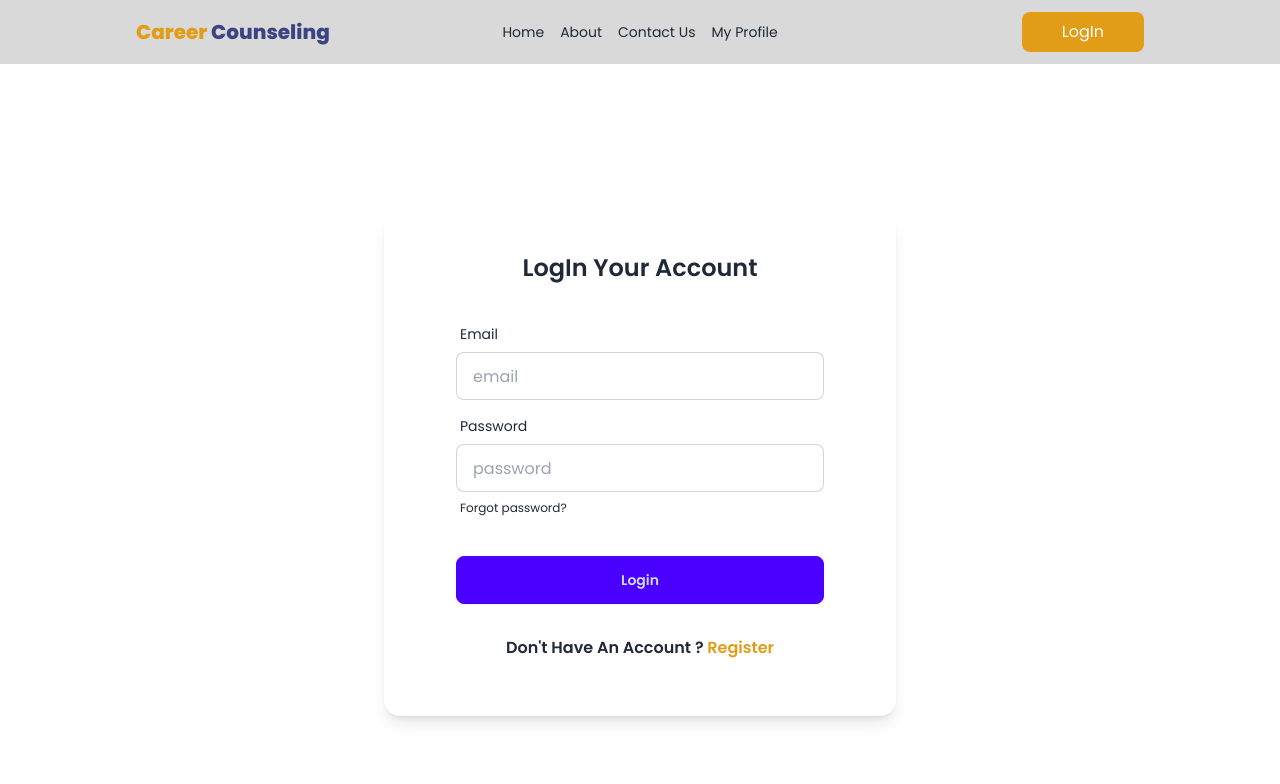
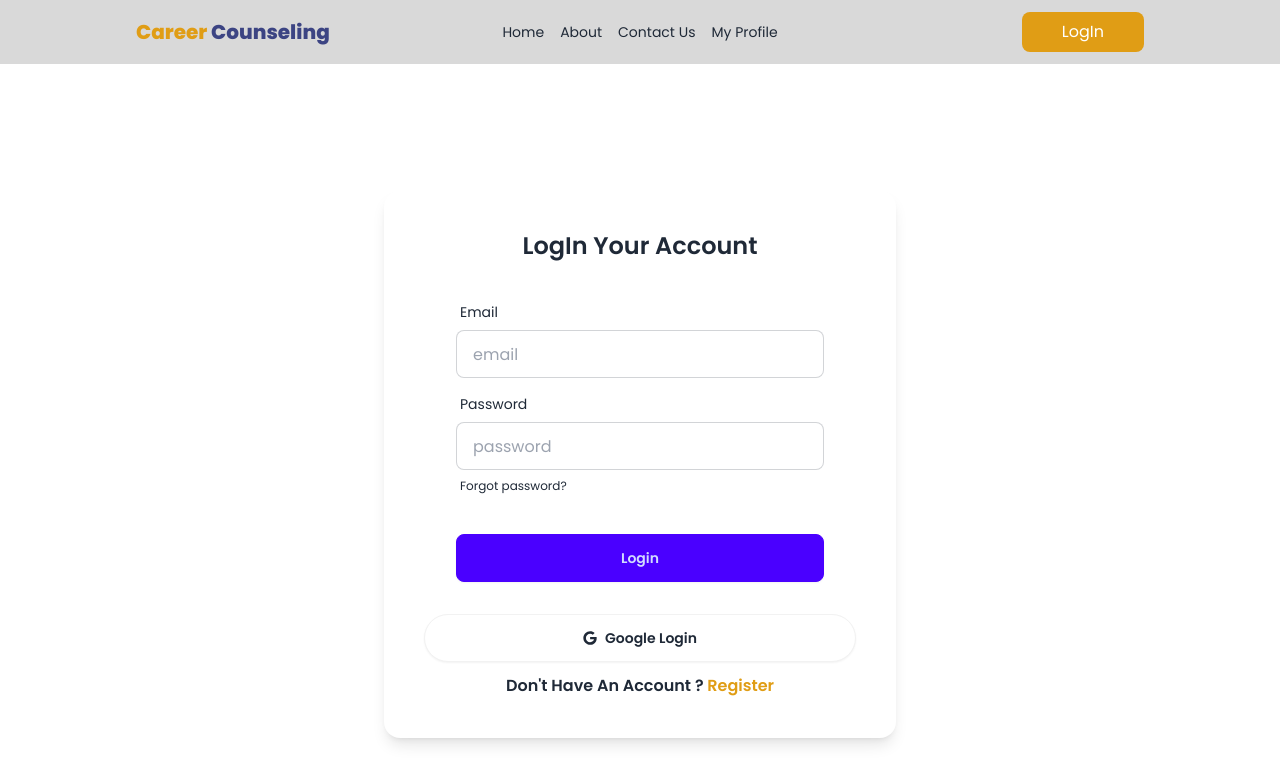
Before and after one commit to utshasaha16/career-counseling, a React (Vite) app: page /auth/logIn in a window 1280 px wide. Shown: the top 784 px of the page. Built offline with nearby package versions, Linux system fonts and the light colour scheme; no server answers.

Commit message:
password validation in ragister form

```diff
--- a/package.json
+++ b/package.json
@@ -17,6 +17,7 @@
     "react-dom": "^18.3.1",
     "react-icons": "^5.3.0",
     "react-router-dom": "^6.28.0",
+    "react-toastify": "^10.0.6",
     "sort-by": "^1.2.0",
     "swiper": "^11.1.14"
   },
--- a/src/components/LogIn/LogIn.jsx
+++ b/src/components/LogIn/LogIn.jsx
@@ -1,20 +1,45 @@
+import { useContext } from "react";
 import { Link } from "react-router-dom";
+import { AuthContext } from "../Provider/AuthProvider";
+import { FaGoogle } from "react-icons/fa";
+// import { ToastContainer, toast } from "react-toastify";
 
 const LogIn = () => {
+  const { userLogin, setUser, googleLogin } = useContext(AuthContext);
+  const handleLogInForm = (e) => {
+    e.preventDefault();
+    const form = new FormData(e.target);
+    const email = form.get("email");
+    const password = form.get("password");
+    console.log({ email, password });
+    userLogin(email, password)
+      .then((result) => {
+        const user = result.user;
+        setUser(user);
+        // toast.success("Successfully Logged In!")
+      })
+      .catch((error) => {
+        // toast.warn("Login Failed! Please check your email and password")
+        alert(error)
+      });
+  };
   return (
     <div className="min-h-screen flex justify-center items-center">
-        {/* <div>
+      {/* <div>
             <img src={} alt="" />
         </div> */}
       <div className="card bg-base-100 w-full max-w-lg shrink-0 shadow-lg p-10">
-        <h2 className="text-2xl font-semibold text-center">LogIn Your Account</h2>
-        <form className="card-body">
+        <h2 className="text-2xl font-semibold text-center">
+          LogIn Your Account
+        </h2>
+        <form onSubmit={handleLogInForm} className="card-body">
           <div className="form-control">
             <label className="label">
               <span className="label-text">Email</span>
             </label>
             <input
               type="email"
+              name="email"
               placeholder="email"
               className="input input-bordered"
               required
@@ -26,6 +51,7 @@ const LogIn = () => {
             </label>
             <input
               type="password"
+              name="password"
               placeholder="password"
               className="input input-bordered"
               required
@@ -40,7 +66,13 @@ const LogIn = () => {
             <button className="btn btn-primary">Login</button>
           </div>
         </form>
-        <p className="text-center font-semibold mb-4">Don't Have An Account ? <Link to="/auth/register" className="text-[#E09D15]">Register</Link></p>
+        <div onClick={googleLogin}><button className="btn w-full mb-3 bg-white rounded-full"><FaGoogle></FaGoogle> Google Login</button></div>
+        <p className="text-center font-semibold">
+          Don't Have An Account ?{" "}
+          <Link to="/auth/register" className="text-[#E09D15]">
+            Register
+          </Link>
+        </p>
       </div>
     </div>
   );
--- a/src/components/Provider/AuthProvider.jsx
+++ b/src/components/Provider/AuthProvider.jsx
@@ -1,5 +1,5 @@
 import { createContext, useEffect, useState } from "react";
-import { createUserWithEmailAndPassword, getAuth, onAuthStateChanged, signOut } from "firebase/auth";
+import { createUserWithEmailAndPassword, getAuth, GoogleAuthProvider, onAuthStateChanged, signInWithEmailAndPassword, signInWithPopup, signOut, updateProfile } from "firebase/auth";
 import app from "../../firebase/firebase.init";
 
 export const AuthContext = createContext()
@@ -8,8 +8,25 @@ const auth = getAuth(app)
 const AuthProvider = ({children}) => {
     const [user, setUser] = useState(null);
     console.log(user);
+    const googleProvider = new GoogleAuthProvider();
+
     const createNewUser = (email, password) => {
         return createUserWithEmailAndPassword(auth, email, password)
+    }
+
+    const userLogin = (email, password) => {
+
+        return signInWithEmailAndPassword(auth, email, password)
+    }
+
+    const updateUserProfile = (name, image) => {
+        updateProfile(auth.currentUser, {
+            displayName:name, photoURL:image
+        })
+    }
+
+    const googleLogin = () => {
+        return signInWithPopup(auth, googleProvider)
     }
 
     const logOut = () => {
@@ -20,7 +37,10 @@ const AuthProvider = ({children}) => {
         user,
         setUser,
         createNewUser,
-        logOut
+        logOut,
+        userLogin,
+        googleLogin,
+        updateUserProfile,
     }
 
     useEffect(() => {
--- a/src/components/Register/Register.jsx
+++ b/src/components/Register/Register.jsx
@@ -1,27 +1,42 @@
-import { useContext } from "react";
+import { useContext, useState } from "react";
 import { Link } from "react-router-dom";
 import { AuthContext } from "../Provider/AuthProvider";
+import { FaGoogle } from "react-icons/fa";
 
 const Register = () => {
-  const { createNewUser, setUser } = useContext(AuthContext);
+    const { createNewUser, setUser, googleLogin } = useContext(AuthContext);
+    const [error, setError] = useState("")
     const handleRegisterFormSubmit = (e) => {
         e.preventDefault();
+        setError("")
         const form = new FormData(e.target);
         const name = form.get("name");
         const photo = form.get("photo");
         const email = form.get("email");
         const password = form.get("password");
+        if(password.length <6){
+            setError("Password must at least 6 characters")
+            return;
+        }
+        if(!/[a-z]/.test(password)){
+            setError("Password must at least one lowercase")
+            return;
+        }
+        if(!/[A-Z]/.test(password)){
+            setError("Password must at least one uppercase")
+            return;
+        }
         console.log({ name, photo, email, password });
 
         createNewUser(email, password)
             .then((result) => {
                 const user = result.user;
                 setUser(user)
-        console.log(user);
+
             })
-      .catch((error) => {
-        const errorCode = error.code;
-        const errorMessage = error.message;
+            .catch((er) => {
+                const errorCode = er.code;
+                const errorMessage = er.message;
                 console.log(errorCode, errorMessage);
             });
     };
@@ -76,17 +91,19 @@ const Register = () => {
                             <span className="label-text">Password</span>
                         </label>
                         <input
-              type="password"
+                            type="text"
                             name="password"
                             placeholder="password"
                             className="input input-bordered"
                             required
                         />
                     </div>
+                    {error && <p className="text-red-600">{error}</p>}
                     <div className="form-control mt-6">
                         <button className="btn btn-primary">Register</button>
                     </div>
                 </form>
+                <div onClick={googleLogin}><button className="btn w-full mb-3 bg-white rounded-full"><FaGoogle></FaGoogle> Google Login</button></div>
                 <p className="text-center font-semibold mb-4">
                     AllReady Have An Account ?{" "}
                     <Link to="/auth/logIn" className="text-[#E09D15]">
--- a/src/main.jsx
+++ b/src/main.jsx
@@ -4,6 +4,7 @@ import "./index.css";
 import { RouterProvider } from "react-router-dom";
 import router from "./Routers/router.jsx";
 import AuthProvider from "./components/Provider/AuthProvider.jsx";
+
 
 createRoot(document.getElementById("root")).render(
   <StrictMode>
```
Also changed, not shown: 1 other file (tests, documents, lock files or other folders). Lines whose indentation alone changed are shown as unchanged.
